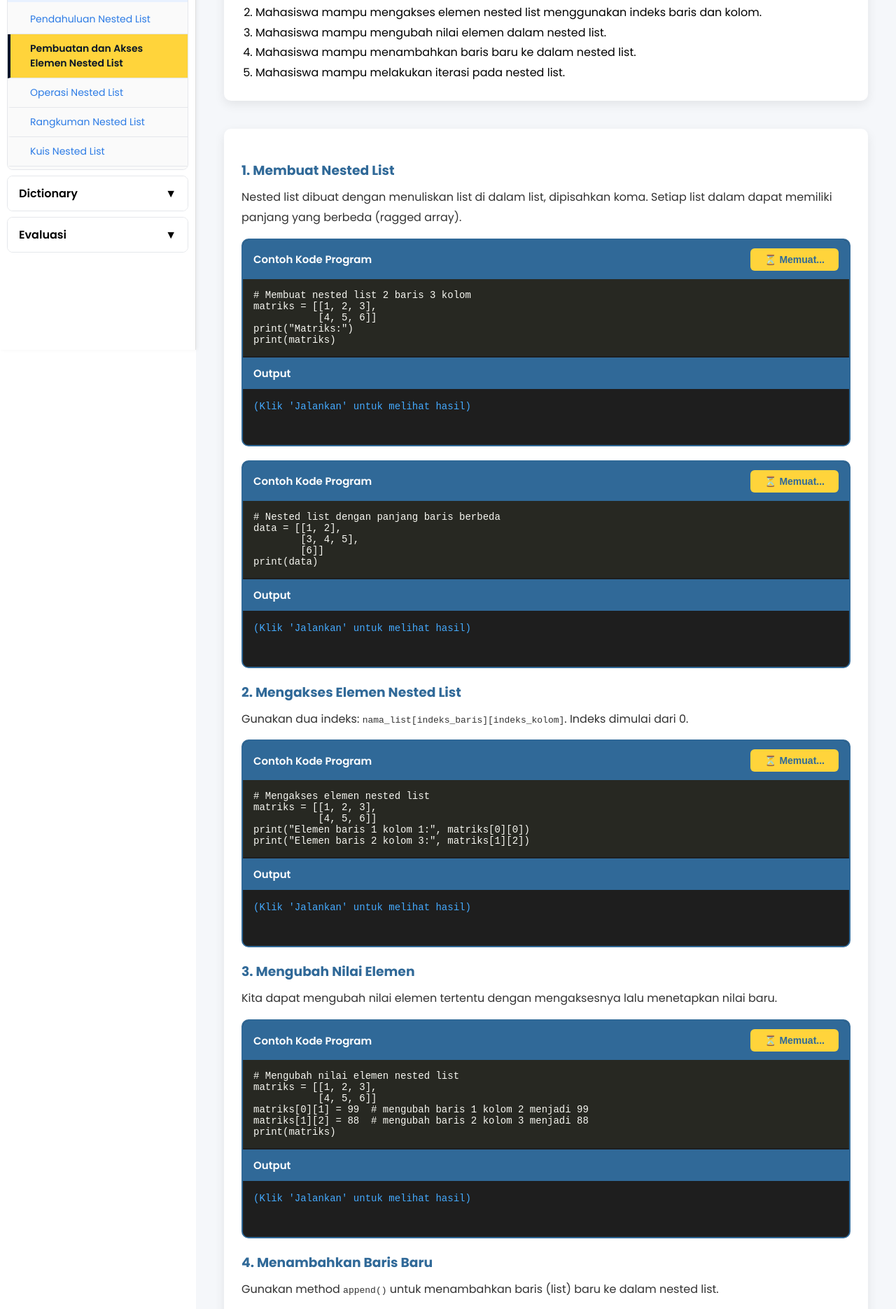
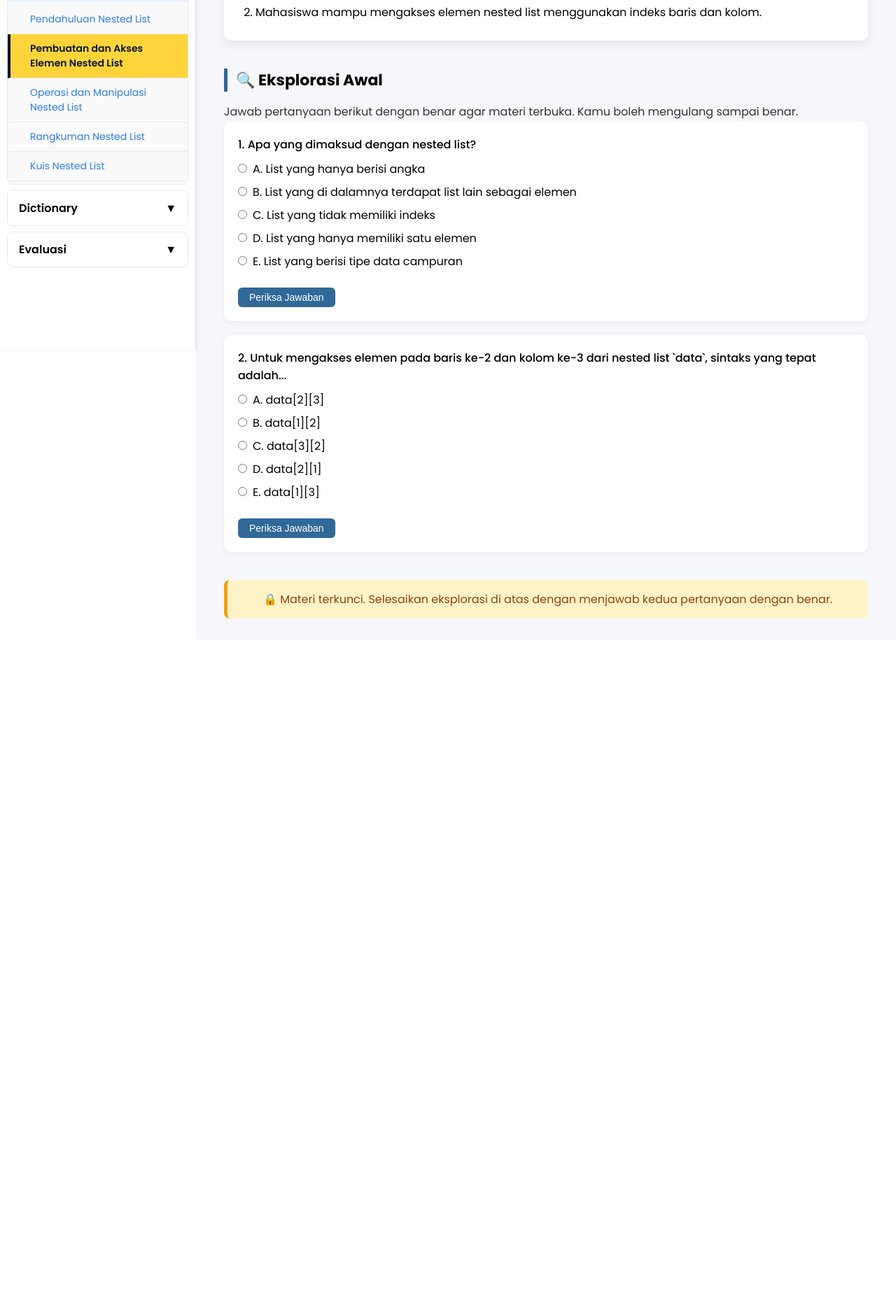
Before and after one commit to Halooci/Lidict, a React (Vite) app: page /NestedList/PembuatanAksesNestedList in a window 1280 px wide. Shown: the part 300-2171 px from the top of the page at 70% size. After the commit the page ends 1214 px from the top, so only its background shows below. Built offline with nearby package versions, Linux system fonts and the light colour scheme.

Commit message:
upd kicik

```diff
--- a/src/pages/komponen/SidebarMateri.jsx
+++ b/src/pages/komponen/SidebarMateri.jsx
@@ -93,7 +93,7 @@ export default function SidebarMateri() {
         >
           <SubItem label="Pendahuluan Nested List" to="/NestedList/PendahuluanNestedList" currentPath={currentPath} />
           <SubItem label="Pembuatan dan Akses Elemen Nested List" to="/NestedList/PembuatanAksesNestedList" currentPath={currentPath} />
-          <SubItem label="Operasi Nested List" to="/NestedList/OperasiNestedList" currentPath={currentPath} />
+          <SubItem label="Operasi dan Manipulasi Nested List" to="/NestedList/OperasiNestedList" currentPath={currentPath} />
           <SubItem label="Rangkuman Nested List" to="/NestedList/RangkumanNestedList" currentPath={currentPath} />
           <SubItem label="Kuis Nested List" to="/NestedList/KuisNestedList" currentPath={currentPath} />
         </Accordion>
--- a/src/pages/materi/NestedList/OperasiNestedList.jsx
+++ b/src/pages/materi/NestedList/OperasiNestedList.jsx
@@ -557,7 +557,7 @@ _buffer.getvalue()
           {/* HEADER */}
           <div style={styles.header}>
             <div style={styles.headerAccent}></div>
-            <h1 style={styles.headerTitle}>OPERASI NESTED LIST</h1>
+            <h1 style={styles.headerTitle}>OPERASI  DAN MANIPULASI NESTED LIST</h1>
           </div>
 
           {/* TUJUAN PEMBELAJARAN */}
@@ -620,7 +620,7 @@ _buffer.getvalue()
 
           {/* LATIHAN PRAKTIK (CODING) */}
           <section style={styles.section}>
-            <h2 style={styles.sectionTitle}>Latihan Praktik</h2>
+            <h2 style={styles.sectionTitle}>Ayo Praktik!</h2>
             <div style={styles.card}>
               <div style={styles.alertBox}>
                 <strong>📝 Instruksi:</strong>
@@ -632,7 +632,7 @@ _buffer.getvalue()
               </div>
               <CodeEditorEditable
                 codeKey="latihan"
-                title="Latihan Operasi Nested List"
+                title="Ayo Praktik"
                 validationRules={{}}
                 pyodideReady={pyodideReady}
                 runPythonCode={runPythonCode}
@@ -643,7 +643,7 @@ _buffer.getvalue()
 
           {/* LATIHAN INTERAKTIF - 5 SOAL */}
           <section style={styles.section}>
-            <h2 style={styles.sectionTitle}>Latihan Interaktif</h2>
+            <h2 style={styles.sectionTitle}>Latihan</h2>
             <div style={styles.card}>
               <p style={styles.text}>Isilah bagian yang kosong pada kode (soal 1-2) dan drag pilihan ke area kosong (soal 3-5). Anda dapat mencoba berulang kali hingga jawaban benar.</p>
               <button style={styles.resetButton} onClick={resetInteractiveQuestions}>↻ Reset Semua Jawaban</button>
--- a/src/pages/materi/NestedList/PembuatanAksesNestedList.jsx
+++ b/src/pages/materi/NestedList/PembuatanAksesNestedList.jsx
@@ -225,14 +225,125 @@ const GuessOutputQuestion = ({ question, codeSnippet, expectedOutput, onCheck, r
   );
 };
 
+// ===================== EKSPLORASI (PRA TES) =====================
+const Eksplorasi = ({ onComplete }) => {
+  const [answers, setAnswers] = useState([null, null]);
+  const [feedbacks, setFeedbacks] = useState(["", ""]);
+  const [completed, setCompleted] = useState(false);
+
+  const questions = [
+    {
+      text: "Apa yang dimaksud dengan nested list?",
+      options: [
+        "A. List yang hanya berisi angka",
+        "B. List yang di dalamnya terdapat list lain sebagai elemen",
+        "C. List yang tidak memiliki indeks",
+        "D. List yang hanya memiliki satu elemen",
+        "E. List yang berisi tipe data campuran"
+      ],
+      correct: 1,
+    },
+    {
+      text: "Untuk mengakses elemen pada baris ke-2 dan kolom ke-3 dari nested list `data`, sintaks yang tepat adalah...",
+      options: [
+        "A. data[2][3]",
+        "B. data[1][2]",
+        "C. data[3][2]",
+        "D. data[2][1]",
+        "E. data[1][3]"
+      ],
+      correct: 1,
+    }
+  ];
+
+  const handleAnswer = (qIdx, optIdx) => {
+    const newAnswers = [...answers];
+    newAnswers[qIdx] = optIdx;
+    setAnswers(newAnswers);
+    setFeedbacks(prev => {
+      const newFb = [...prev];
+      newFb[qIdx] = "";
+      return newFb;
+    });
+  };
+
+  const checkAnswer = (qIdx) => {
+    if (answers[qIdx] === null) {
+      setFeedbacks(prev => {
+        const newFb = [...prev];
+        newFb[qIdx] = "❌ Pilih jawaban terlebih dahulu!";
+        return newFb;
+      });
+      return;
+    }
+    const isCorrect = answers[qIdx] === questions[qIdx].correct;
+    if (isCorrect) {
+      setFeedbacks(prev => {
+        const newFb = [...prev];
+        newFb[qIdx] = "✅ Benar!";
+        return newFb;
+      });
+    } else {
+      setFeedbacks(prev => {
+        const newFb = [...prev];
+        newFb[qIdx] = "❌ Salah. Coba lagi!";
+        return newFb;
+      });
+    }
+  };
+
+  useEffect(() => {
+    const allCorrect = answers.every((ans, idx) => ans !== null && ans === questions[idx].correct);
+    if (allCorrect && !completed) {
+      setCompleted(true);
+      onComplete();
+    }
+  }, [answers, questions, completed, onComplete]);
+
+  return (
+    <div style={styles.eksplorasiContainer}>
+      <h3 style={styles.eksplorasiTitle}>🔍 Eksplorasi Awal</h3>
+      <p style={styles.text}>Jawab pertanyaan berikut dengan benar agar materi terbuka. Kamu boleh mengulang sampai benar.</p>
+      {questions.map((q, idx) => (
+        <div key={idx} style={styles.eksplorasiCard}>
+          <p style={styles.questionText}>{idx+1}. {q.text}</p>
+          {/* Opsi ditampilkan vertikal dengan display block */}
+          <div style={{ display: "block", marginBottom: "15px" }}>
+            {q.options.map((opt, optIdx) => (
+              <label key={optIdx} style={{ display: "block", marginBottom: "8px", cursor: "pointer" }}>
+                <input
+                  type="radio"
+                  name={`eksplorasi${idx}`}
+                  value={optIdx}
+                  checked={answers[idx] === optIdx}
+                  onChange={() => handleAnswer(idx, optIdx)}
+                  style={{ marginRight: "8px" }}
+                />
+                <span>{opt}</span>
+              </label>
+            ))}
+          </div>
+          <button style={styles.checkEksplorasiButton} onClick={() => checkAnswer(idx)}>Periksa Jawaban</button>
+          {feedbacks[idx] && (
+            <div style={{ marginTop: "8px", fontSize: "14px", fontStyle: "italic", color: feedbacks[idx].includes("Benar") ? "#28a745" : "#dc3545" }}>
+              {feedbacks[idx]}
+            </div>
+          )}
+        </div>
+      ))}
+    </div>
+  );
+};
+
 // ===================== KOMPONEN UTAMA =====================
 export default function PembuatanAksesNestedList() {
   const [pyodideReady, setPyodideReady] = useState(false);
   const pyodideRef = useRef(null);
   const [resetInteractives, setResetInteractives] = useState(0);
-  const [isSidebarOpen, setIsSidebarOpen] = useState(true); // State untuk sidebar
+  const [isSidebarOpen, setIsSidebarOpen] = useState(true);
+  const [isEksplorasiCompleted, setIsEksplorasiCompleted] = useState(false);
 
-  // Contoh kode read-only (diperbanyak)
+  // Contoh kode read-only (hanya pembuatan dan akses)
   const exampleCodes = {
     pembuatan: `# Membuat nested list 2 baris 3 kolom
 matriks = [[1, 2, 3],
@@ -249,29 +360,6 @@ data = [[1, 2],
         [3, 4, 5],
         [6]]
 print(data)`,
-    ubahElemen: `# Mengubah nilai elemen nested list
-matriks = [[1, 2, 3],
-           [4, 5, 6]]
-matriks[0][1] = 99  # mengubah baris 1 kolom 2 menjadi 99
-matriks[1][2] = 88  # mengubah baris 2 kolom 3 menjadi 88
-print(matriks)`,
-    tambahBaris: `# Menambahkan baris baru ke nested list
-matriks = [[1, 2, 3],
-           [4, 5, 6]]
-baris_baru = [7, 8, 9]
-matriks.append(baris_baru)
-print(matriks)`,
-    iterasi: `# Iterasi nested list dengan loop
-matriks = [[1, 2, 3],
-           [4, 5, 6]]
-for i in range(len(matriks)):
-    for j in range(len(matriks[i])):
-        print(f"matriks[{i}][{j}] = {matriks[i][j]}")`,
-    contohSiswa: `# Contoh: Data nilai 3 siswa untuk 4 mata pelajaran
-nilai = [[85, 90, 78, 88],
-         [92, 86, 79, 94],
-         [88, 91, 84, 89]]
-print("Nilai siswa 2 mata pelajaran 3:", nilai[1][2])  # output: 79`,
   };
 
   // Data untuk soal completion dengan inline input (tetap 3 soal)
@@ -284,7 +372,7 @@ print("Nilai siswa 2 mata pelajaran 3:", nilai[1][2])  # output: 79`,
   const soal1Expected = ["0", "1"];
 
   const soal2CodeParts = ["matriks = [[1, 2], ", "]\nprint(matriks)"];
-  const soal2Placeholders = ["[3,4]"];
+  const soal2Placeholders = ["..."];
   const soal2Expected = ["[3,4]"];
 
   const soal3CodeParts = [
@@ -345,6 +433,10 @@ _buffer.getvalue()
     setResetInteractives(prev => prev + 1);
   };
 
+  const handleEksplorasiComplete = () => {
+    setIsEksplorasiCompleted(true);
+  };
+
   return (
     <>
       <Navbar />
@@ -371,16 +463,20 @@ _buffer.getvalue()
             <h2 style={styles.sectionTitle}>Tujuan Pembelajaran</h2>
             <div style={styles.card}>
               <ol style={styles.list}>
-                <li>Mahasiswa mampu membuat nested list dengan berbagai variasi (baris dan kolom).</li>
+                <li>Mahasiswa mampu membuat nested list sesuai kebutuhan representasi data.</li>
                 <li>Mahasiswa mampu mengakses elemen nested list menggunakan indeks baris dan kolom.</li>
-                <li>Mahasiswa mampu mengubah nilai elemen dalam nested list.</li>
-                <li>Mahasiswa mampu menambahkan baris baru ke dalam nested list.</li>
-                <li>Mahasiswa mampu melakukan iterasi pada nested list.</li>
               </ol>
             </div>
           </section>
 
-          {/* MATERI (diperbanyak) */}
+          {/* EKSPLORASI */}
+          <section style={styles.section}>
+            <Eksplorasi onComplete={handleEksplorasiComplete} />
+          </section>
+
+          {/* MATERI UTAMA (TERKUNCI SAMPAI EKSPLORASI SELESAI) */}
+          {isEksplorasiCompleted && (
+            <>
               <section style={styles.section}>
                 <div style={styles.card}>
                   <h3 style={styles.subTitle}>1. Membuat Nested List</h3>
@@ -407,50 +503,6 @@ _buffer.getvalue()
                   <CodeEditor
                     code={exampleCodes.akses}
                     codeKey="akses"
-                pyodideReady={pyodideReady}
-                runPythonCode={runPythonCode}
-              />
-
-              <h3 style={styles.subTitle}>3. Mengubah Nilai Elemen</h3>
-              <p style={styles.text}>
-                Kita dapat mengubah nilai elemen tertentu dengan mengaksesnya lalu menetapkan nilai baru.
-              </p>
-              <CodeEditor
-                code={exampleCodes.ubahElemen}
-                codeKey="ubahElemen"
-                pyodideReady={pyodideReady}
-                runPythonCode={runPythonCode}
-              />
-
-              <h3 style={styles.subTitle}>4. Menambahkan Baris Baru</h3>
-              <p style={styles.text}>
-                Gunakan method <code>append()</code> untuk menambahkan baris (list) baru ke dalam nested list.
-              </p>
-              <CodeEditor
-                code={exampleCodes.tambahBaris}
-                codeKey="tambahBaris"
-                pyodideReady={pyodideReady}
-                runPythonCode={runPythonCode}
-              />
-
-              <h3 style={styles.subTitle}>5. Iterasi pada Nested List</h3>
-              <p style={styles.text}>
-                Kita dapat menggunakan perulangan bersarang (nested loop) untuk mengakses seluruh elemen.
-              </p>
-              <CodeEditor
-                code={exampleCodes.iterasi}
-                codeKey="iterasi"
-                pyodideReady={pyodideReady}
-                runPythonCode={runPythonCode}
-              />
-
-              <h3 style={styles.subTitle}>6. Contoh Penggunaan: Data Nilai Siswa</h3>
-              <p style={styles.text}>
-                Nested list sangat cocok untuk menyimpan data tabel, seperti nilai siswa.
-              </p>
-              <CodeEditor
-                code={exampleCodes.contohSiswa}
-                codeKey="contohSiswa"
                     pyodideReady={pyodideReady}
                     runPythonCode={runPythonCode}
                   />
@@ -534,6 +586,15 @@ print(b)`}
                   />
                 </div>
               </section>
+            </>
+          )}
+
+          {/* PESAN TERKUNCI */}
+          {!isEksplorasiCompleted && (
+            <div style={styles.lockMessage}>
+              🔒 Materi terkunci. Selesaikan eksplorasi di atas dengan menjawab kedua pertanyaan dengan benar.
+            </div>
+          )}
         </div>
       </div>
     </>
@@ -599,6 +660,42 @@ const styles = {
     padding: "15px",
     marginBottom: "15px",
     color: "#856404",
+  },
+  lockMessage: {
+    marginTop: "20px",
+    padding: "15px",
+    backgroundColor: "#fef3c7",
+    borderLeft: "5px solid #f59e0b",
+    borderRadius: "8px",
+    textAlign: "center",
+    color: "#92400e",
+  },
+  eksplorasiContainer: {
+    marginBottom: "30px",
+  },
+  eksplorasiTitle: {
+    fontSize: "22px",
+    fontWeight: "700",
+    marginBottom: "15px",
+    borderLeft: "5px solid #306998",
+    paddingLeft: "12px",
+  },
+  eksplorasiCard: {
+    backgroundColor: "white",
+    borderRadius: "10px",
+    padding: "20px",
+    marginBottom: "20px",
+    boxShadow: "0 2px 8px rgba(0,0,0,0.05)",
+  },
+  checkEksplorasiButton: {
+    backgroundColor: "#306998",
+    color: "white",
+    border: "none",
+    padding: "6px 16px",
+    borderRadius: "6px",
+    cursor: "pointer",
+    fontSize: "14px",
+    marginTop: "10px",
   },
   codeEditorContainer: {
     border: "2px solid #306998",
```
Lines whose indentation alone changed are shown as unchanged.
